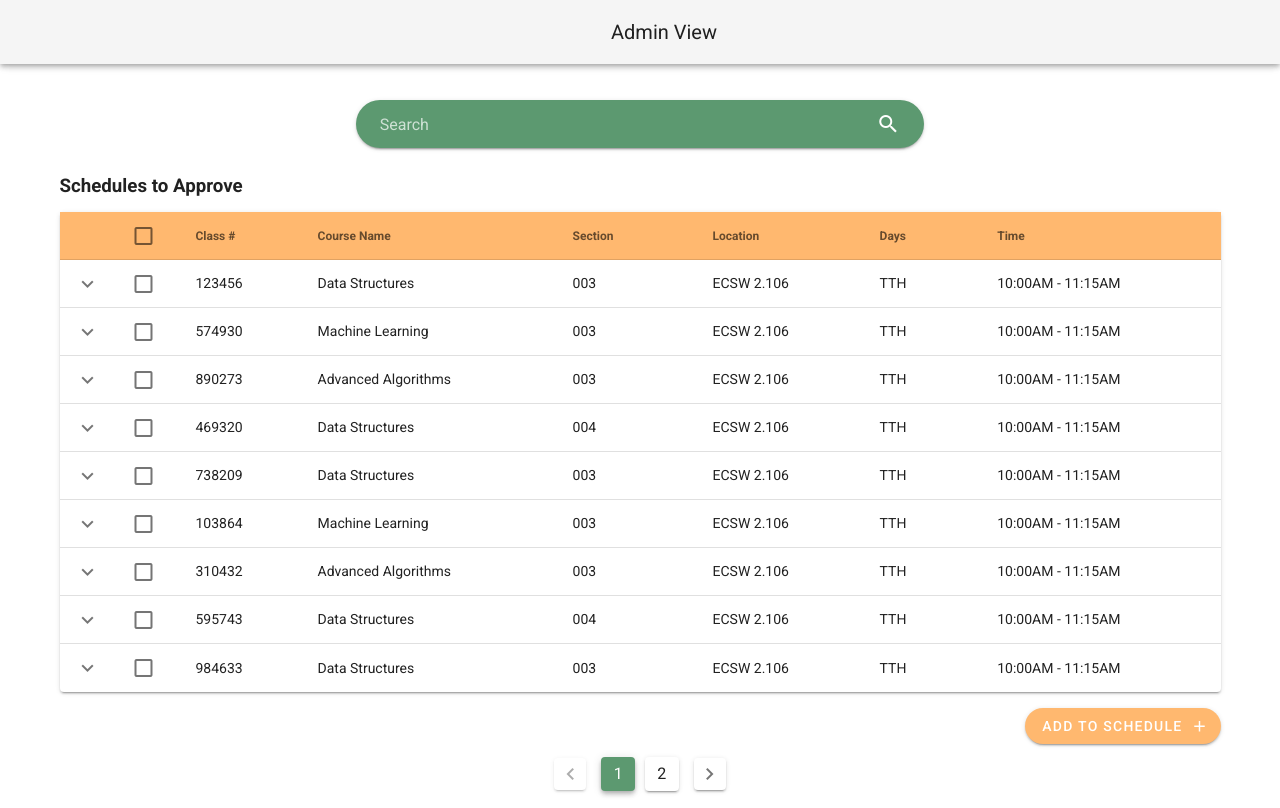
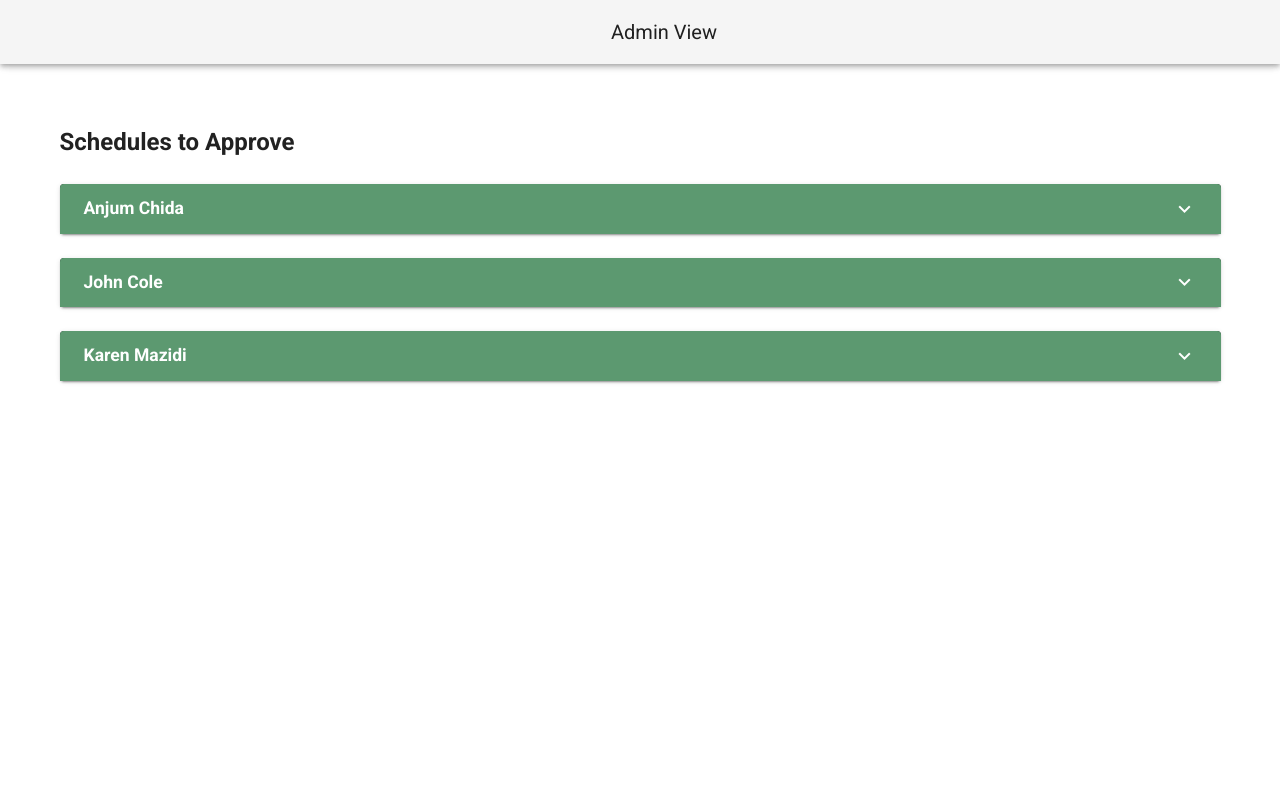
Before and after one commit to palak-bhargava/InstructorScheduler, a Vue app in the folder vue-client/: page / in a window 1280 px wide. Built offline with nearby package versions, Linux system fonts and the light colour scheme.

Commit message:
changed view

```diff
--- a/vue-client/src/views/AdminView.vue
+++ b/vue-client/src/views/AdminView.vue
@@ -20,80 +20,321 @@
         <v-spacer></v-spacer>
       </v-app-bar>
   </v-container>
+    <br><br>
+    <h2>Schedules to Approve</h2><br>
+    <v-expansion-panels
+        dark
+        rounded=30
+    >
+    <v-expansion-panel
+        rounded
+    >
+      <v-expansion-panel-header
+        color="#5C9970"
+        rounded
+      >
+        <h3>Anjum Chida</h3>
+      </v-expansion-panel-header>
+      <v-expansion-panel-content
+        color="#5C9970"
+        rounded
+      >
       <br>
+      <v-row>
+        <v-col
+          cols="9"
+          class="spacing-playground pa-0"
+        >
+          <v-card
+            class="mx-auto"
+            color="#ffffff"
+            light
+            outlined
+          >
+            <v-list-item three-line>
+              <v-list-item-content>
+                <v-list-item-title class="text-h7">
+                  <b>CS3345:</b> Data Structures, Mon/Wed 1:00 PM - 2:15 PM
+                </v-list-item-title>
+                <v-list-item-subtitle>
+                  <b>CS3345:</b> Data Structures, Mon/Wed 1:00 PM - 2:15 PM
+                </v-list-item-subtitle>
+                <v-list-item-subtitle>
+                  5:30PM - 6:45PM
+                </v-list-item-subtitle>
+              </v-list-item-content>
+            </v-list-item>
+            </v-card>
+          </v-col>
+
+          <v-col
+            cols="3"
+            class="spacing-playground pa-0"
+          >
+            <v-card
+              color="#FFB86F"
+              light
+              outlined
+            >
+              <div class="pt-2 pl-10 ml-12">
+                Approve Class?
+              </div>
+              <v-card-actions>
+                <v-btn
+                  color="#ffffff"
+                  elevation="2"
+                  rounded
+                  light
+                  class="mr-3 mb-1 ml-14"
+                >
+                  Yes
+                </v-btn>
+                <v-btn
+                  color="#ffffff"
+                  elevation="2"
+                  rounded
+                  light
+                  class="mb-1 ml-4"
+                >
+                  No
+                </v-btn>
+              </v-card-actions>
+            </v-card>
+          </v-col>
+         </v-row>
+        <br><br>
 
         <v-row>
-      <v-col cols="3">
+        <v-col
+          cols="9"
+          class="spacing-playground pa-0"
+        >
+          <v-card
+            class="mx-auto"
+            color="#ffffff"
+            light
+            outlined
+          >
+            <v-list-item three-line>
+              <v-list-item-content>
+                <v-list-item-title class="text-h7">
+                  CS3345
+                </v-list-item-title>
+                <v-list-item-subtitle>
+                  Monday, Wednesday
+                </v-list-item-subtitle>
+                <v-list-item-subtitle>
+                  5:30PM - 6:45PM
+                </v-list-item-subtitle>
+              </v-list-item-content>
+            </v-list-item>
+            </v-card>
           </v-col>
-      <v-col cols="6">
-        <v-text-field
-            v-model="search"
-            append-icon="mdi-magnify"
-            label="Search"
+
+          <v-col
+            cols="3"
+            class="spacing-playground pa-0"
+          >
+            <v-card
+              color="#FFB86F"
+              light
+              outlined
+            >
+              <div class="pt-2 pl-10 ml-12">
+                Approve Class?
+              </div>
+              <v-card-actions>
+                <v-btn
+                  color="#ffffff"
+                  elevation="2"
                   rounded
-            hide-details
-            solo
-            background-color="#5C9970"
-            dark
-        ></v-text-field>
+                  light
+                  class="mr-3 mb-1 ml-14"
+                >
+                  Yes
+                </v-btn>
+                <v-btn
+                  color="#ffffff"
+                  elevation="2"
+                  rounded
+                  light
+                  class="mb-1 ml-4"
+                >
+                  No
+                </v-btn>
+              </v-card-actions>
+            </v-card>
+          </v-col>
+         </v-row>
+        <br><br>
+
+        <v-row>
+        <v-col
+          cols="9"
+          class="spacing-playground pa-0"
+        >
+          <v-card
+            class="mx-auto"
+            color="#ffffff"
+            light
+            outlined
+          >
+            <v-list-item three-line>
+              <v-list-item-content>
+                <v-list-item-title class="text-h7">
+                  CS3345
+                </v-list-item-title>
+                <v-list-item-subtitle>
+                  Monday, Wednesday
+                </v-list-item-subtitle>
+                <v-list-item-subtitle>
+                  5:30PM - 6:45PM
+                </v-list-item-subtitle>
+              </v-list-item-content>
+            </v-list-item>
+            </v-card>
+          </v-col>
+
+          <v-col
+            cols="3"
+            class="spacing-playground pa-0"
+          >
+            <v-card
+              color="#FFB86F"
+              light
+              outlined
+            >
+              <div class="pt-2 pl-10 ml-12">
+                Approve Class?
+              </div>
+              <v-card-actions>
+                <v-btn
+                  color="#ffffff"
+                  elevation="2"
+                  rounded
+                  light
+                  class="mr-3 mb-1 ml-14"
+                >
+                  Yes
+                </v-btn>
+                <v-btn
+                  color="#ffffff"
+                  elevation="2"
+                  rounded
+                  light
+                  class="mb-1 ml-4"
+                >
+                  No
+                </v-btn>
+              </v-card-actions>
+            </v-card>
+          </v-col>
+         </v-row>
+         <br><br>
+
+        <v-row>
+        <v-col
+          cols="9"
+          class="spacing-playground pa-0"
+        >
+          <v-card
+            class="mx-auto"
+            color="#ffffff"
+            light
+            outlined
+          >
+            <v-list-item three-line>
+              <v-list-item-content>
+                <v-list-item-title class="text-h7">
+                  CS3345
+                </v-list-item-title>
+                <v-list-item-subtitle>
+                  Monday, Wednesday
+                </v-list-item-subtitle>
+                <v-list-item-subtitle>
+                  5:30PM - 6:45PM
+                </v-list-item-subtitle>
+              </v-list-item-content>
+            </v-list-item>
+            </v-card>
+          </v-col>
+
+          <v-col
+            cols="3"
+            class="spacing-playground pa-0"
+          >
+            <v-card
+              color="#FFB86F"
+              light
+              outlined
+            >
+              <div class="pt-2 pl-10 ml-12">
+                Approve Class?
+              </div>
+              <v-card-actions>
+                <v-btn
+                  color="#ffffff"
+                  elevation="2"
+                  rounded
+                  light
+                  class="mr-3 mb-1 ml-14"
+                >
+                  Yes
+                </v-btn>
+                <v-btn
+                  color="#ffffff"
+                  elevation="2"
+                  rounded
+                  light
+                  class="mb-1 ml-4"
+                >
+                  No
+                </v-btn>
+              </v-card-actions>
+            </v-card>
           </v-col>
          </v-row>
          <br>
+      </v-expansion-panel-content>
+    </v-expansion-panel>
+  </v-expansion-panels>
 
-    <h3>Schedules to Approve</h3>
-    <v-data-table
-      v-model="selected"
-      :headers="headers"
-      :items="available_classes"
-      :single-select="singleSelect"
-      :search="search"
-      :page.sync="page"
-      :items-per-page=9
-      :single-expand="singleExpand"
-      :expanded.sync="expanded"
-      hide-default-footer
-      item-key="number"
-      show-select
-      show-expand
-      class="elevation-2 mt-3"
-      @page-count="pageCount = $event"
+  <br>
+  <v-expansion-panels
+    dark
   >
-    <template v-slot:expanded-item="{ headers, item }">
-      <td :colspan="headers.length">
-        More info about {{ item.name }}
-      </td>
-    </template>
-    </v-data-table>
+    <v-expansion-panel>
+      <v-expansion-panel-header
+        color="#5C9970"
+      >
+        <h3>John Cole</h3>
+      </v-expansion-panel-header>
+      <v-expansion-panel-content
+        color="#5C9970"
+      >
+        Lorem ipsum dolor sit amet, consectetur adipiscing elit, sed do eiusmod tempor incididunt ut labore et dolore magna aliqua. Ut enim ad minim veniam, quis nostrud exercitation ullamco laboris nisi ut aliquip ex ea commodo consequat.
+      </v-expansion-panel-content>
+    </v-expansion-panel>
+  </v-expansion-panels>
 
-    <v-row>
-      <v-col
-        cols="5"
-        md="5"
-        class="ml-md-auto"
-        align=right
+  <br>
+  <v-expansion-panels
+    dark
   >
-        <v-btn
-          color="#FFB86F"
-          elevation="2"
-          rounded
-          dark
-          class="ml-7 mt-4"
+    <v-expansion-panel>
+      <v-expansion-panel-header
+        color="#5C9970"
       >
-          Add To Schedule
-          <v-icon right>
-            mdi-plus
-          </v-icon>
-        </v-btn>
-      </v-col>
-    </v-row>
+        <h3>Karen Mazidi</h3>
+      </v-expansion-panel-header>
+      <v-expansion-panel-content
+        color="#5C9970"
+      >
+        Lorem ipsum dolor sit amet, consectetur adipiscing elit, sed do eiusmod tempor incididunt ut labore et dolore magna aliqua. Ut enim ad minim veniam, quis nostrud exercitation ullamco laboris nisi ut aliquip ex ea commodo consequat.
+      </v-expansion-panel-content>
+    </v-expansion-panel>
+  </v-expansion-panels>
 
-    <div class="text-center pt-2">
-        <v-pagination
-          v-model="page"
-          :length="pageCount"
-          color="#5C9970"
-        ></v-pagination>
-    </div>
   </v-container>
 </template>
 
@@ -102,167 +343,11 @@
   export default {
     name: 'AdminView',
 
-    data () {
-      return {
-        page: 1,
-        pageCount: 0,
-        itemsPerPage: 9,
-        search: '',
-        singleSelect: false,
-        selected: [],
-        headers: [
-          {
-            text: 'Class #',
-            align: 'start',
-            sortable: false,
-            value: 'number',
-          },
-          { text: 'Course Name', value: 'name' },
-          { text: 'Section', value: 'section' },
-          { text: 'Location', value: 'location' },
-          { text: 'Days', value: 'days' },
-          { text: 'Time', value: 'time' },
-        ],
-        available_classes: [
-          {
-            number: 123456,
-            name: 'Data Structures',
-            section: '003',
-            location: 'ECSW 2.106',
-            days: 'TTH',
-            time: '10:00AM - 11:15AM',
-          },
-          {
-            number: 574930,
-            name: 'Machine Learning',
-            section: '003',
-            location: 'ECSW 2.106',
-            days: 'TTH',
-            time: '10:00AM - 11:15AM',
-          },
-          {
-            number: 890273,
-            name: 'Advanced Algorithms',
-            section: '003',
-            location: 'ECSW 2.106',
-            days: 'TTH',
-            time: '10:00AM - 11:15AM',
-          },
-          {
-            number: 469320,
-            name: 'Data Structures',
-            section: '004',
-            location: 'ECSW 2.106',
-            days: 'TTH',
-            time: '10:00AM - 11:15AM',
-          },
-          {
-            number: 738209,
-            name: 'Data Structures',
-            section: '003',
-            location: 'ECSW 2.106',
-            days: 'TTH',
-            time: '10:00AM - 11:15AM',
-          },
-          {
-            number: 103864,
-            name: 'Machine Learning',
-            section: '003',
-            location: 'ECSW 2.106',
-            days: 'TTH',
-            time: '10:00AM - 11:15AM',
-          },
-          {
-            number: 310432,
-            name: 'Advanced Algorithms',
-            section: '003',
-            location: 'ECSW 2.106',
-            days: 'TTH',
-            time: '10:00AM - 11:15AM',
-          },
-          {
-            number: 595743,
-            name: 'Data Structures',
-            section: '004',
-            location: 'ECSW 2.106',
-            days: 'TTH',
-            time: '10:00AM - 11:15AM',
-          },
-          {
-            number: 984633,
-            name: 'Data Structures',
-            section: '003',
-            location: 'ECSW 2.106',
-            days: 'TTH',
-            time: '10:00AM - 11:15AM',
-          },
-          {
-            number: 464839,
-            name: 'Machine Learning',
-            section: '003',
-            location: 'ECSW 2.106',
-            days: 'TTH',
-            time: '10:00AM - 11:15AM',
-          },
-          {
-            number: 203474,
-            name: 'Advanced Algorithms',
-            section: '003',
-            location: 'ECSW 2.106',
-            days: 'TTH',
-            time: '10:00AM - 11:15AM',
-          },
-          {
-            number: 230432,
-            name: 'Data Structures',
-            section: '004',
-            location: 'ECSW 2.106',
-            days: 'TTH',
-            time: '10:00AM - 11:15AM',
-          },
-          {
-            number: 658494,
-            name: 'Data Structures',
-            section: '003',
-            location: 'ECSW 2.106',
-            days: 'TTH',
-            time: '10:00AM - 11:15AM',
-          },
-          {
-            number: 134556,
-            name: 'Machine Learning',
-            section: '003',
-            location: 'ECSW 2.106',
-            days: 'TTH',
-            time: '10:00AM - 11:15AM',
-          },
-          {
-            number: 122334,
-            name: 'Advanced Algorithms',
-            section: '003',
-            location: 'ECSW 2.106',
-            days: 'TTH',
-            time: '10:00AM - 11:15AM',
-          },
-          {
-            number: 111111,
-            name: 'Data Structures',
-            section: '004',
-            location: 'ECSW 2.106',
-            days: 'TTH',
-            time: '10:00AM - 11:15AM',
-          },
-        ],
-      }
-    },
+    data: () => ({
+
+    }),
   }
 </script>
 
 <style>
-.v-data-table-header {
-  background-color: #ffb86f !important;
-}
-.v-data-table__expanded.v-data-table__expanded__content {
-  box-shadow: none !important;
-}
 </style>
```
Lines whose indentation alone changed are shown as unchanged.
